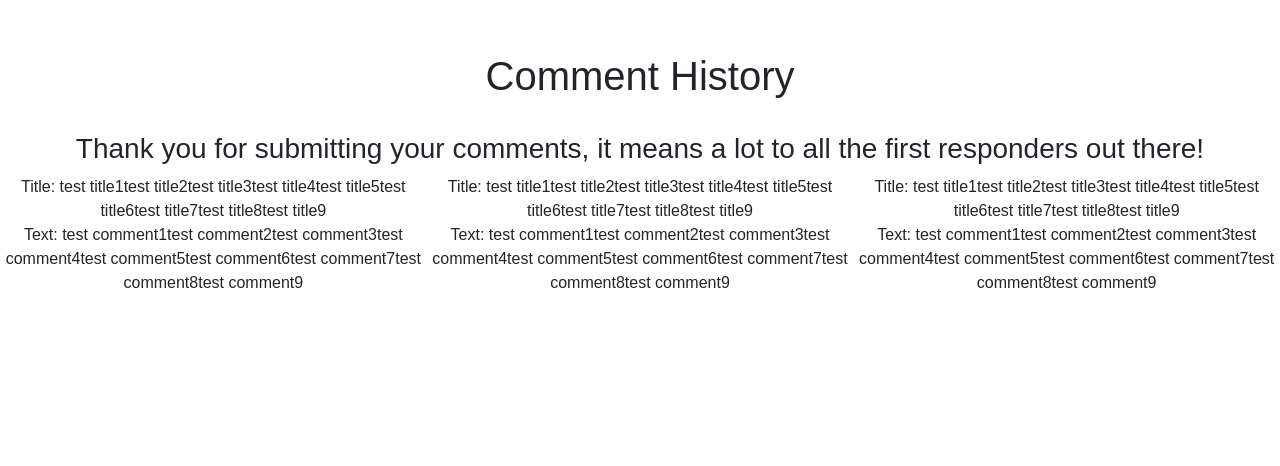
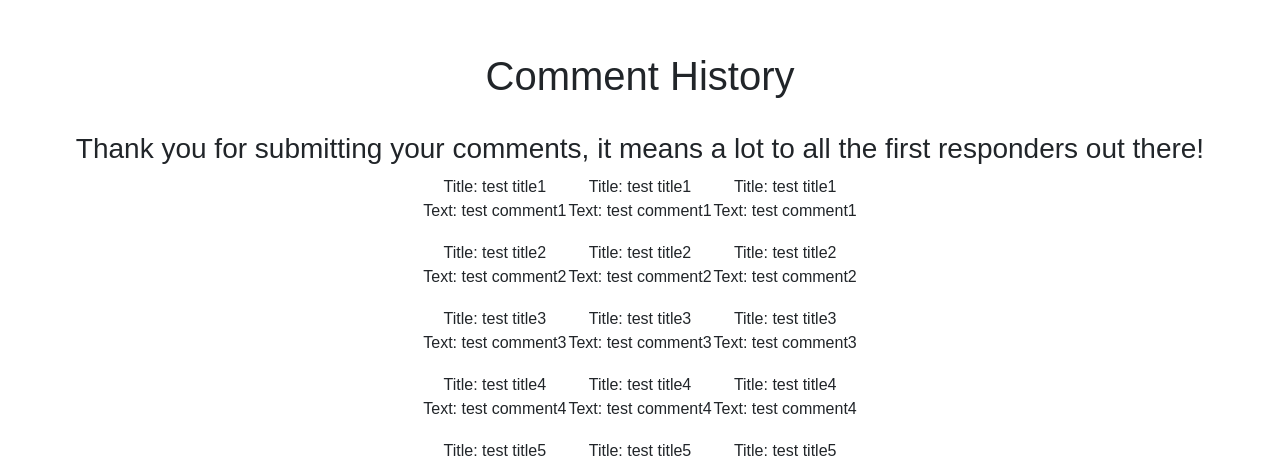
Before and after one commit to 2018Lumohacks/FirstResponderAppreciation, a React (Create React App) app: page /ThankYou in a window 1280 px wide. Shown: the part 332-798 px from the top of the page. Built offline with nearby package versions, Linux system fonts and the light colour scheme.

Commit message:
fixed column centering, need to fix repeats

```diff
--- a/src/components/comment/Comments.js
+++ b/src/components/comment/Comments.js
@@ -20,23 +20,31 @@ class Comments extends Component {
     render() {
         return (
         <table>
+            {this.state.data.map(comment => (
            <tr>
                <td>
-                        Title: {this.state.data.map(comment => comment.title)}
+                   <p>
+                   Title: {comment.title}
                    <br/>
-                        Text: {this.state.data.map(comment => comment.text)}
+                   Text: {comment.text}
+                   </p>
                </td>
                <td>
-                        Title: {this.state.data.map(comment => comment.title)}
+               <p>
+                   Title: {comment.title}
                    <br/>
-                        Text: {this.state.data.map(comment => comment.text)}
+                   Text: {comment.text}
+                   </p>
                </td>
                <td>
-                        Title: {this.state.data.map(comment => comment.title)}
+               <p>
+                   Title: {comment.title}
                    <br/>
-                        Text: {this.state.data.map(comment => comment.text)}
+                   Text: {comment.text}
+                   </p>
                </td>
            </tr>
+            ))}
        </table>
         );
     }
```
Lines whose indentation alone changed are shown as unchanged.
